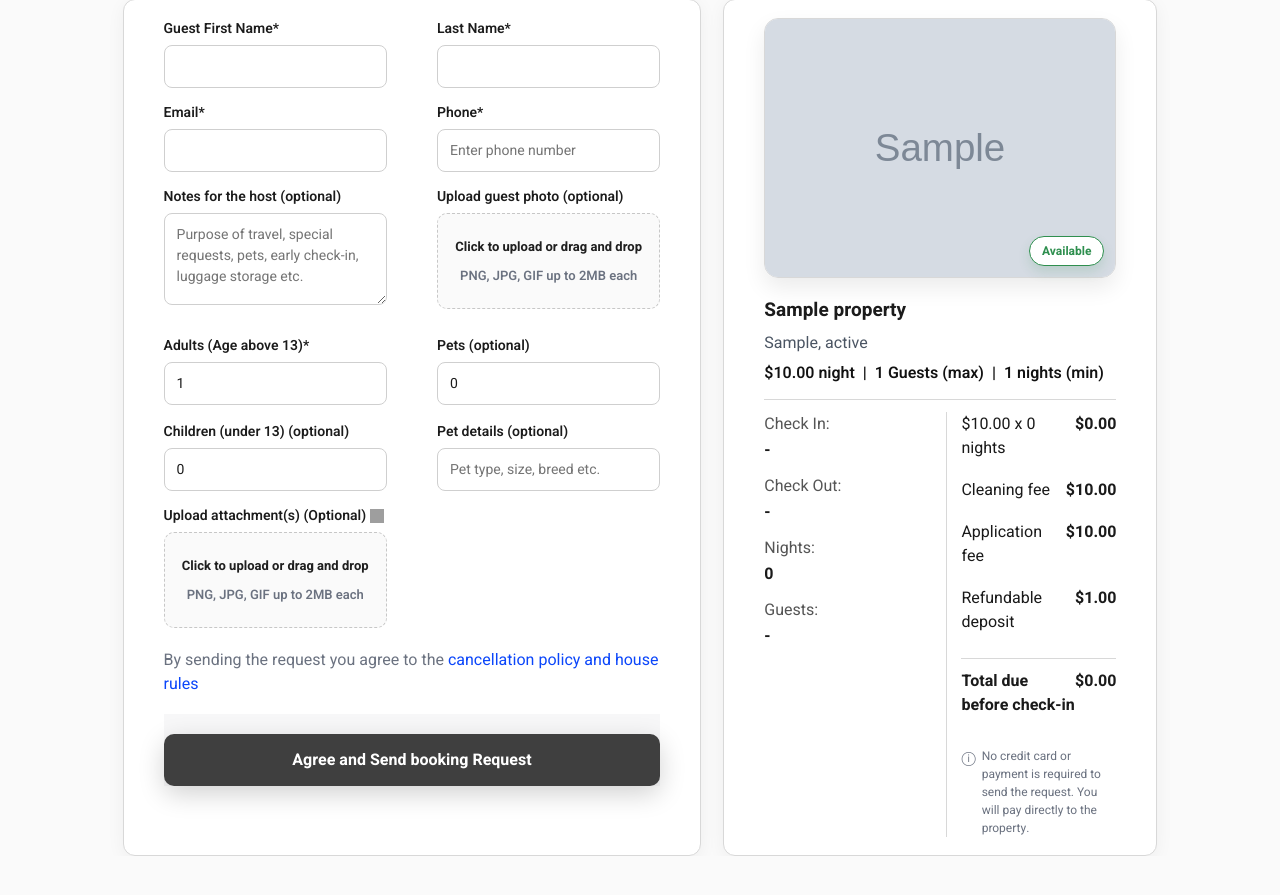
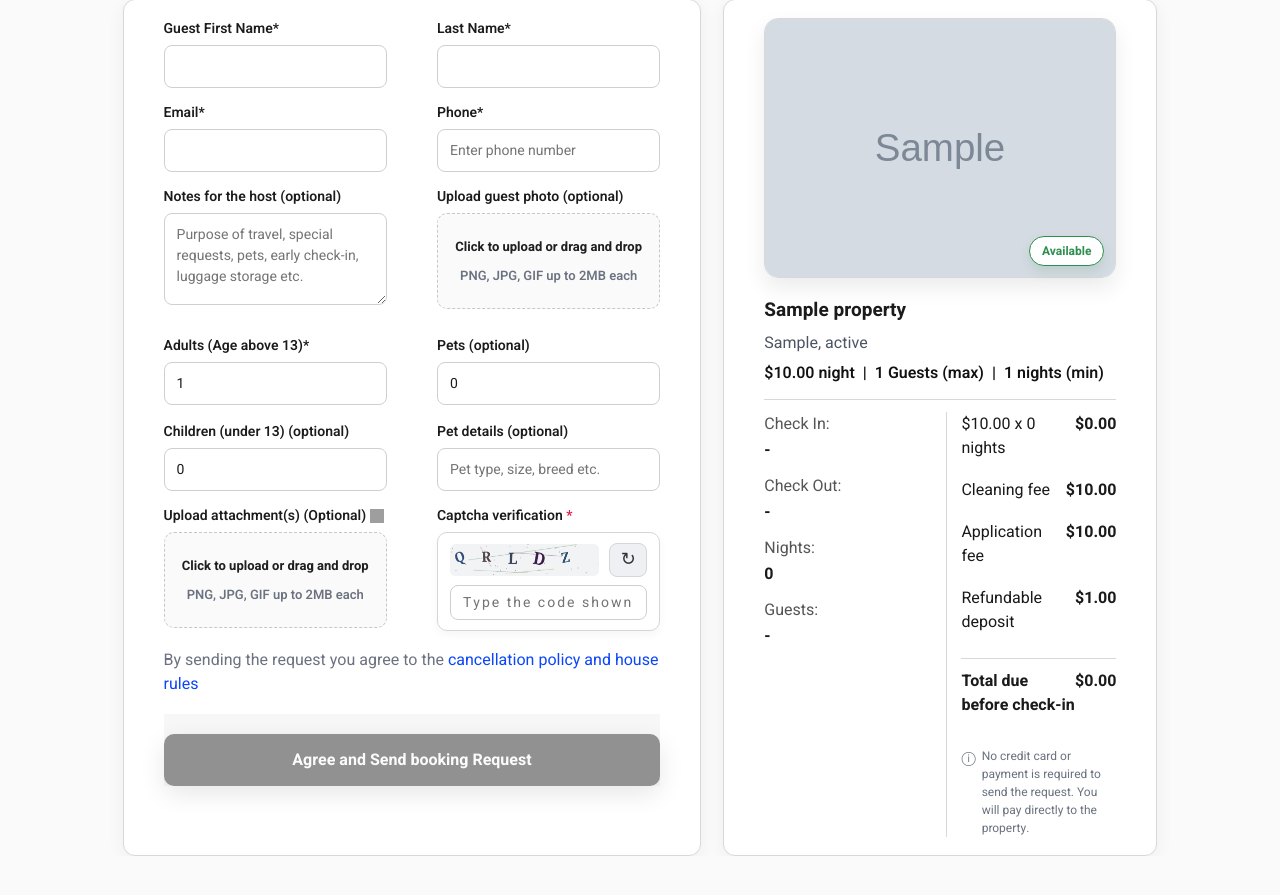
Before and after one commit to favhostadmin/favhost, a Django app: page /property/request-book/ in a window 1280 px wide. Shown: the part 170-1065 px from the top of the page. Run offline with Django 5.2, Linux system fonts and the light colour scheme; data comes from the database, SQL or seed files in the repository; tables that the repository leaves empty hold one stand-in row (values such as "Sample post"); grey boxes marked "Sample" are stand-in pictures; parts of the project's set-up code (start-up, migrations or seed data) failed here and were passed over; some libraries are stand-ins or nearby versions; grey boxes are pictures that could not be loaded.

Commit message:
feat: impliment the captcha verification on request booking page

```diff
--- a/static/css/public_host_website/request_book.css
+++ b/static/css/public_host_website/request_book.css
@@ -221,51 +221,60 @@
         border-radius: 10px;
         background: #ffffff;
         display: flex;
+        flex-direction: column;
+        justify-content: center;
+        gap: 8px;
+        padding: 10px 12px;
+        box-shadow: 0 4px 10px rgba(0,0,0,0.04);
+        min-height: 96px;
+        box-sizing: border-box;
+    }
+    .rb-captcha-box {
+        display: flex;
         align-items: center;
-        gap: 12px;
-        padding: 12px 14px;
-        min-height: 78px;
-        box-shadow: 0 4px 10px rgba(0,0,0,0.04);
-        font-size: 14px;
-        color: #3b3b3b;
+        gap: 10px;
+    }
+    #rb-captcha-canvas {
+        border-radius: 6px;
+        background: #f2f3f5;
+        user-select: none;
+        flex: 1;
+        min-width: 0;
+        height: 32px;
+    }
+    .rb-captcha-refresh {
+        background: #eef0f4;
+        border: 1px solid #d6d6d6;
+        border-radius: 8px;
+        width: 38px;
+        height: 34px;
+        font-size: 18px;
+        line-height: 1;
         cursor: pointer;
-    }
-    .rb-captcha input[type=\"checkbox\"] {
-        appearance: auto;
-        -webkit-appearance: auto;
-        width: 18px;
-        height: 18px;
-        margin: 0;
-        flex-shrink: 0;
-        cursor: pointer;
-        position: static;
-        opacity: 1;
-    }
-    .rb-captcha-badge {
-        margin-left: auto;
-        width: 32px;
-        height: 32px;
-        border-radius: 50%;
-        background: #5c2ef5;
-        color: #fff;
+        color: #333;
         display: grid;
         place-items: center;
-        font-weight: 700;
+        flex-shrink: 0;
+    }
+    .rb-captcha-refresh:hover {
+        background: #e3e6eb;
+    }
+    .rb-captcha-answer {
+        width: 100%;
+        letter-spacing: 2px;
+        padding: 6px 12px;
+    }
+    .rb-captcha-status {
         font-size: 13px;
-        box-shadow: 0 8px 14px rgba(92,46,245,0.35);
+        font-weight: 600;
+        min-height: 0;
+        margin-top: 2px;
     }
-    .rb-captcha-logo {
-        width: 42px;
-        height: 36px;
-        background: linear-gradient(135deg, #4a8ef7, #75b5ff);
-        border-radius: 4px;
-        display: grid;
-        place-items: center;
-        color: #fff;
-        font-weight: 800;
-        font-size: 11px;
-        letter-spacing: 0.5px;
-        margin-left: 6px;
+    .rb-captcha-status.is-ok {
+        color: #1a9c4c;
+    }
+    .rb-captcha-status.is-err {
+        color: #e11d48;
     }
     .rb-inline-2 {
         display: grid;
@@ -290,6 +299,10 @@
         font-size: 16px;
         font-weight: 700;
         margin-top: 10px;
+    }
+    .rb-submit:disabled {
+        opacity: 0.55;
+        cursor: not-allowed;
     }
     .rb-consent {
         font-size: 16px;
--- a/templates/frontend/public_host_website/request_book.html
+++ b/templates/frontend/public_host_website/request_book.html
@@ -254,17 +254,17 @@
                         </label>
                         <div class="rb-upload-filename" id="attachments_name" aria-live="polite"></div>
                     </div>
-                    {% comment %}
                     <div class="rb-field">
-                        <label>Captcha</label>
-                        <label class="rb-captcha">
-                            <input type="checkbox" style="width: 20px; height: 20px;" name="captcha_ack" aria-label="I am not a robot" required>
-                            <span>I'm not a robot</span>
-                            <span class="rb-captcha-badge" aria-hidden="true">S</span>
-                            <span class="rb-captcha-logo" aria-hidden="true">reCAP</span>
-                        </label>
+                        <label for="rb-captcha-input">Captcha verification <span style="color:#e11d48;">*</span></label>
+                        <div class="rb-captcha">
+                            <div class="rb-captcha-box">
+                                <canvas id="rb-captcha-canvas" width="300" height="60" aria-label="Captcha image"></canvas>
+                                <button type="button" id="rb-captcha-refresh" class="rb-captcha-refresh" title="Get a new code" aria-label="Get a new captcha code">&#x21bb;</button>
+                            </div>
+                            <input id="rb-captcha-input" class="rb-input rb-captcha-answer" type="text" autocomplete="off" spellcheck="false" maxlength="6" placeholder="Type the code shown" aria-label="Enter the captcha code">
+                        </div>
+                        <div class="rb-captcha-status" id="rb-captcha-status" aria-live="polite"></div>
                     </div>
-                    {% endcomment %}
                 </div>
                 <div class="rb-consent">
                     By sending the request you agree to the <a href="#">cancellation policy and house rules</a>
@@ -609,6 +609,96 @@
             if (totalDueEl) totalDueEl.textContent = `{{ currency_symbol }}${totalDue.toFixed(2)}`;
         }
 
+        // ---- Captcha (self-contained canvas challenge) ----
+        const captchaCanvas = document.getElementById('rb-captcha-canvas');
+        const captchaInput = document.getElementById('rb-captcha-input');
+        const captchaRefresh = document.getElementById('rb-captcha-refresh');
+        const captchaStatus = document.getElementById('rb-captcha-status');
+        const rbSubmitBtn = document.querySelector('button[type="submit"][form="rb-form"]');
+        let captchaCode = '';
+
+        function rnd(min, max) {
+            return Math.floor(Math.random() * (max - min + 1)) + min;
+        }
+
+        function generateCaptchaCode() {
+            const chars = 'ABCDEFGHJKLMNPQRSTUVWXYZ23456789'; // omit confusing 0/O/1/I
+            let code = '';
+            for (let i = 0; i < 5; i++) {
+                code += chars.charAt(Math.floor(Math.random() * chars.length));
+            }
+            return code;
+        }
+
+        function drawCaptcha() {
+            if (!captchaCanvas) return;
+            const ctx = captchaCanvas.getContext('2d');
+            const w = captchaCanvas.width, h = captchaCanvas.height;
+            ctx.clearRect(0, 0, w, h);
+            ctx.fillStyle = '#f2f3f5';
+            ctx.fillRect(0, 0, w, h);
+
+            // interference lines
+            for (let i = 0; i < 5; i++) {
+                ctx.strokeStyle = `rgba(${rnd(80,180)},${rnd(80,180)},${rnd(80,180)},0.5)`;
+                ctx.beginPath();
+                ctx.moveTo(rnd(0, w), rnd(0, h));
+                ctx.lineTo(rnd(0, w), rnd(0, h));
+                ctx.stroke();
+            }
+            // noise dots
+            for (let i = 0; i < 30; i++) {
+                ctx.fillStyle = `rgba(${rnd(80,180)},${rnd(80,180)},${rnd(80,180)},0.6)`;
+                ctx.beginPath();
+                ctx.arc(rnd(0, w), rnd(0, h), 1, 0, Math.PI * 2);
+                ctx.fill();
+            }
+            // characters
+            const startX = 20;
+            const step = (w - 34) / captchaCode.length;
+            for (let i = 0; i < captchaCode.length; i++) {
+                ctx.save();
+                ctx.translate(startX + i * step, h / 2 + rnd(-4, 4));
+                ctx.rotate((rnd(-25, 25) * Math.PI) / 180);
+                ctx.font = `bold ${rnd(26, 32)}px Georgia, serif`;
+                ctx.fillStyle = `rgb(${rnd(20,90)},${rnd(20,90)},${rnd(60,120)})`;
+                ctx.textAlign = 'center';
+                ctx.textBaseline = 'middle';
+                ctx.fillText(captchaCode[i], 0, 0);
+                ctx.restore();
+            }
+        }
+
+        function isCaptchaValid() {
+            return !!captchaInput && captchaInput.value.trim().toUpperCase() === captchaCode;
+        }
+
+        function updateSubmitState() {
+            const ok = isCaptchaValid();
+            if (rbSubmitBtn) rbSubmitBtn.disabled = !ok;
+            if (!captchaStatus) return;
+            if (captchaInput && captchaInput.value.trim()) {
+                captchaStatus.textContent = ok ? 'Verified ✓' : 'Code does not match';
+                captchaStatus.className = 'rb-captcha-status ' + (ok ? 'is-ok' : 'is-err');
+            } else {
+                captchaStatus.textContent = '';
+                captchaStatus.className = 'rb-captcha-status';
+            }
+        }
+
+        function refreshCaptcha() {
+            captchaCode = generateCaptchaCode();
+            drawCaptcha();
+            if (captchaInput) captchaInput.value = '';
+            updateSubmitState();
+        }
+
+        if (captchaCanvas) {
+            if (captchaInput) captchaInput.addEventListener('input', updateSubmitState);
+            if (captchaRefresh) captchaRefresh.addEventListener('click', refreshCaptcha);
+            refreshCaptcha(); // initial draw; leaves the submit button disabled
+        }
+
         const form = document.getElementById('rb-form');
         const modal = document.getElementById('rb-success-modal');
 
@@ -617,9 +707,9 @@
                 e.preventDefault();
 
                 // Captcha validation check
-                const captchaCheck = form.querySelector('input[name="captcha_ack"]');
-                if (captchaCheck && !captchaCheck.checked) {
-                    showAlertModal("Please verify the captcha checkbox.");
+                if (!isCaptchaValid()) {
+                    showAlertModal("Please enter the captcha code correctly.");
+                    if (captchaInput) captchaInput.focus();
                     return;
                 }
 
@@ -690,6 +780,7 @@
                         form.reset();
                         if (guestPhotoChip) guestPhotoChip.clear();
                         if (attachmentChips) attachmentChips.clear();
+                        refreshCaptcha(); // new code + re-disable submit until re-verified
                     } else {
                         showAlertModal("Error: " + (data.error || "Something went wrong"));
                         submitBtn.disabled = false;
@@ -701,9 +792,9 @@
                     showAlertModal("An error occurred while sending your request.");
                 })
                 .finally(() => {
-                    // Re-enable the button and reset text regardless of outcome
-                    submitBtn.disabled = false;
+                    // Restore label; re-enable only if the captcha is still valid
                     submitBtn.textContent = 'Agree and Send booking Request';
+                    updateSubmitState();
                 });
             });
             modal.addEventListener('click', function(e) {
```
